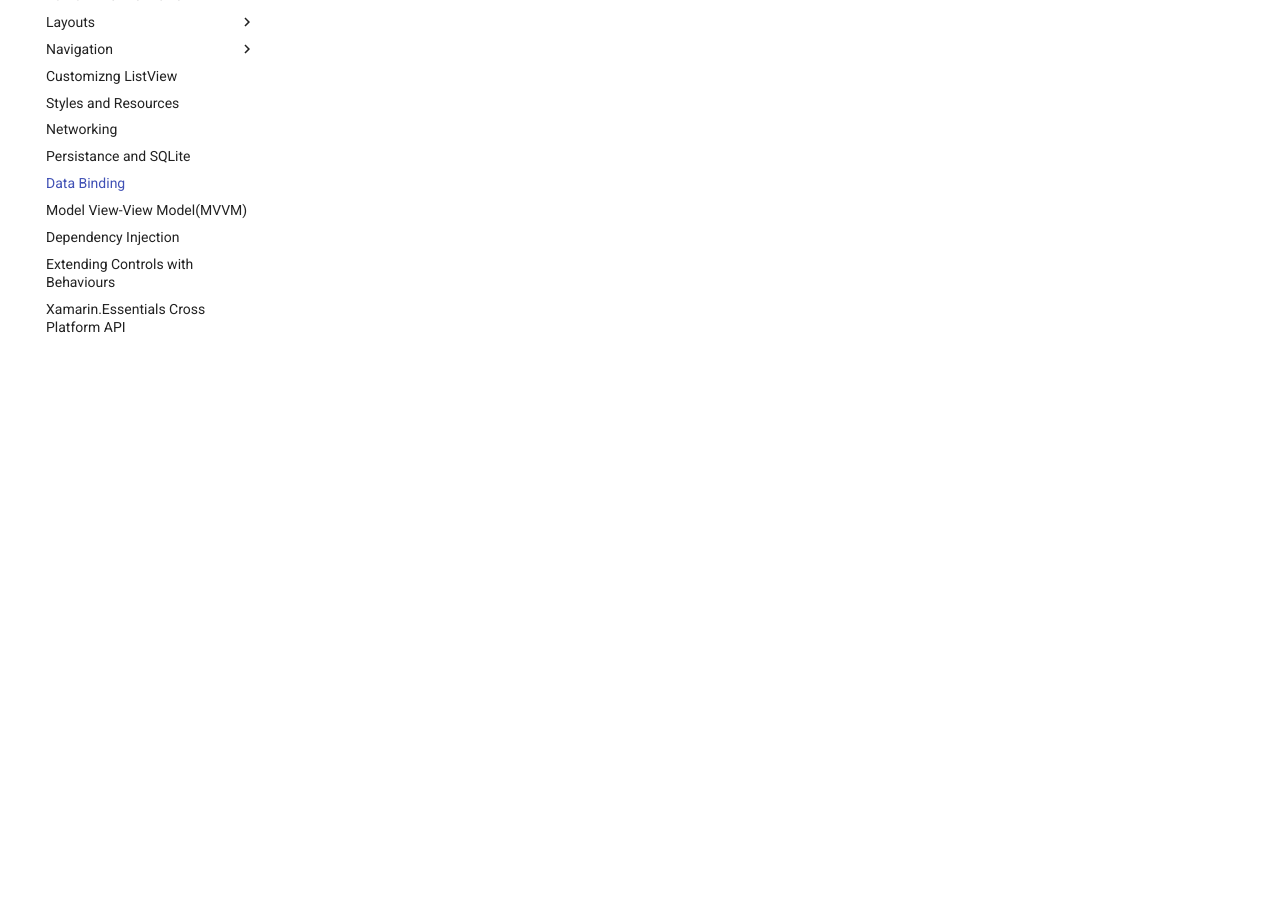
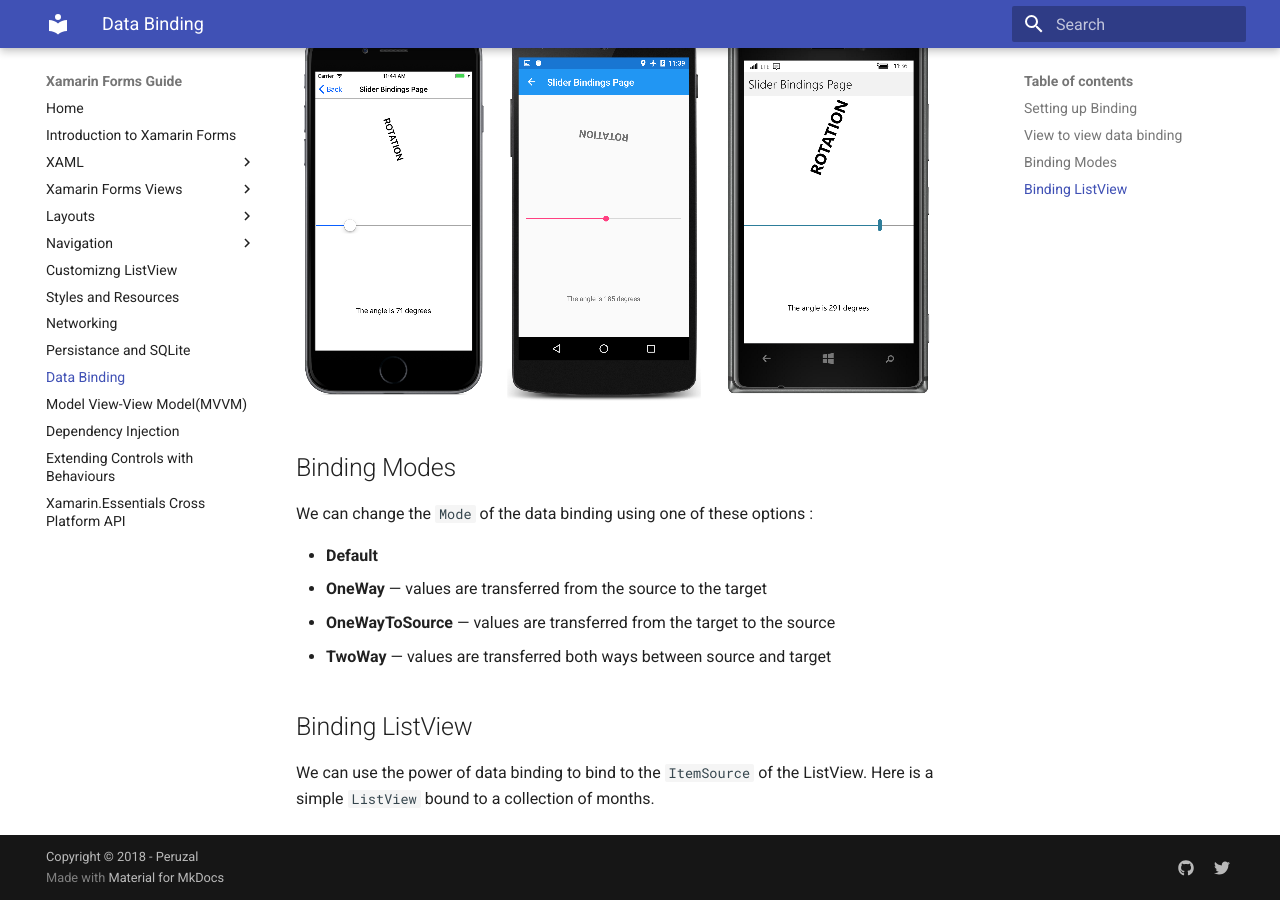
Before and after one commit to Peruzal/xamarin-forms-guide, an MkDocs documentation site: the page built from docs/data-binding.md, in a window 1280 px wide and 900 px high, scrolled down 1337 px. Built offline with MkDocs 1.6.1 and Material for MkDocs 9.7.7, drawn with Linux system fonts in a browser that asks for light colours; old or Windows-style settings are respelled for this version of MkDocs.

Commit message:
data binding

````diff
--- a/docs/data-binding.md
+++ b/docs/data-binding.md
@@ -1,4 +1,6 @@
 # Databinding
+
+![Data Binding](images/data-binding/data-binding.png)
 
 Data bindings allow properties of two objects to be linked so that a change in one causes a change in the other.
 
@@ -44,3 +46,18 @@
     </StackLayout>
 </ContentPage>
 ```
+
+![View to View Binding](images/data-binding/view-binding.png)
+
+## Binding Modes
+
+We can change the `Mode` of the data binding using one of these options :
+
+* **Default**
+* **OneWay** — values are transferred from the source to the target
+* **OneWayToSource** — values are transferred from the target to the source
+* **TwoWay** — values are transferred both ways between source and target
+
+## Binding ListView
+
+We can use the power of data binding to bind to the `ItemSource` of the ListView. Here is a simple `ListView` bound to a collection of months.
--- a/mkdocs.yml
+++ b/mkdocs.yml
@@ -27,6 +27,7 @@
   - XAML:
     - Introduction to XAML: xaml/introduction.md
     - Platform Specifics: xaml/on-platform.md
+    - XAML Mark Extension: xaml/xaml-markup-extensions.md
   - Xamarin Forms Views:
       - Label: views/label.md
       - Entry: views/entry.md
````
Also changed, not shown: docs/xaml/xaml-markup-extensions.md (added, +66 -0 lines), docs/images/data-binding/data-binding.png (added), docs/images/data-binding/view-binding.png (added).
